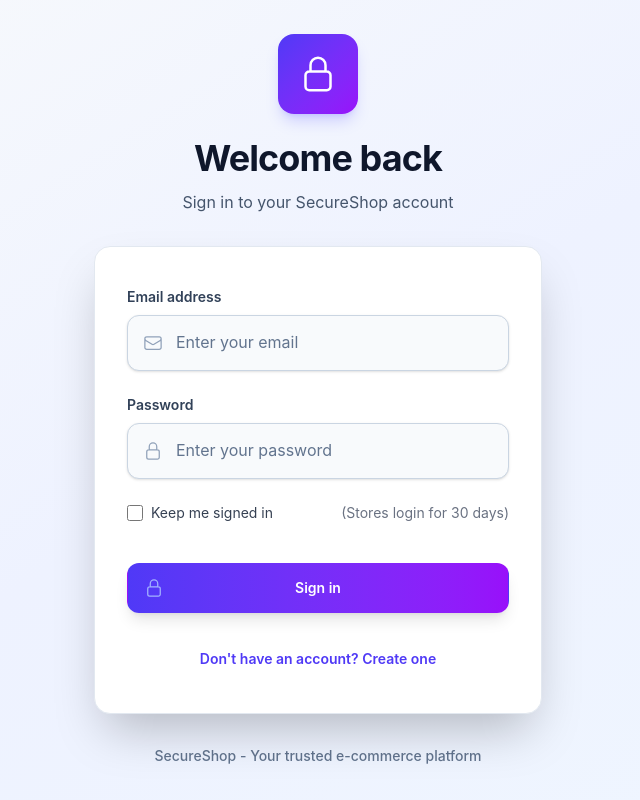
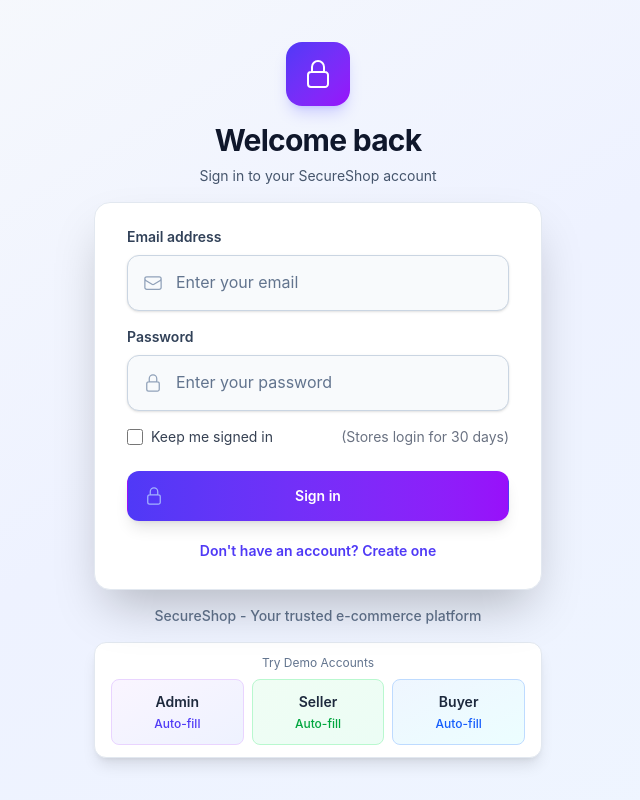
Before and after one commit to TheRealShek/SecureShop, a React (Vite) app in the folder secure-frontend/: page /login in a window 1280 px wide. Shown: the whole page, without its empty margins (322-962 px from the left). Built offline with nearby package versions, Linux system fonts and the light colour scheme; no server answers.

Commit message:
feat: Enhance LoginPage UI with demo credentials and improved layout

```diff
--- a/secure-frontend/src/pages/LoginPage.tsx
+++ b/secure-frontend/src/pages/LoginPage.tsx
@@ -121,17 +121,17 @@ export function LoginPage() {
   }
 
   return (
-    <div className="min-h-screen flex items-center justify-center bg-gradient-to-br from-slate-50 via-indigo-50 to-blue-50 px-4 sm:px-6 lg:px-8">
-      <div className="max-w-md w-full space-y-8 animate-fade-in">
+    <div className="min-h-screen flex items-center justify-center bg-gradient-to-br from-slate-50 via-indigo-50 to-blue-50 px-4 sm:px-6 lg:px-8 py-4">
+      <div className="max-w-md w-full space-y-4 animate-fade-in">
         {/* Header */}
         <div className="text-center">
-          <div className="mx-auto h-20 w-20 bg-gradient-to-br from-indigo-600 to-purple-600 rounded-2xl flex items-center justify-center shadow-lg shadow-indigo-500/25">
-            <LockClosedIcon className="h-10 w-10 text-white" />
+          <div className="mx-auto h-16 w-16 bg-gradient-to-br from-indigo-600 to-purple-600 rounded-2xl flex items-center justify-center shadow-lg shadow-indigo-500/25">
+            <LockClosedIcon className="h-8 w-8 text-white" />
           </div>
-          <h2 className="mt-6 text-4xl font-bold tracking-tight text-slate-900">
+          <h2 className="mt-4 text-3xl font-bold tracking-tight text-slate-900">
             {isRegisterMode ? 'Create Account' : 'Welcome back'}
           </h2>
-          <p className="mt-3 text-base text-slate-600">
+          <p className="mt-2 text-sm text-slate-600">
             {isRegisterMode
               ? 'Join SecureShop as a buyer or seller'
               : 'Sign in to your SecureShop account'
@@ -140,8 +140,8 @@ export function LoginPage() {
         </div>
 
         {/* Form Card */}
-        <div className="bg-white py-10 px-8 shadow-2xl rounded-2xl border border-slate-200 backdrop-blur-sm">
-          <form className="space-y-6" onSubmit={handleSubmit}>
+        <div className="bg-white py-6 px-8 shadow-2xl rounded-2xl border border-slate-200 backdrop-blur-sm">
+          <form className="space-y-4" onSubmit={handleSubmit}>
             {/* Error Message */}
             {error && (
               <div className="rounded-xl bg-red-50 border border-red-200 p-4 animate-shake shadow-sm">
@@ -266,7 +266,7 @@ export function LoginPage() {
             )}
 
             {/* Submit Button */}
-            <div className="pt-4">
+            <div className="pt-2">
               <button
                 type="submit"
                 disabled={loading || isLoading}
@@ -284,7 +284,7 @@ export function LoginPage() {
           </form>
 
           {/* Toggle Mode */}
-          <div className="mt-8 text-center">
+          <div className="mt-4 text-center">
             <button
               type="button"
               onClick={toggleMode}
@@ -304,6 +304,63 @@ export function LoginPage() {
             SecureShop - Your trusted e-commerce platform
           </p>
         </div>
+
+        {/* Demo Credentials - Only show on login mode */}
+        {!isRegisterMode && (
+          <div className="bg-white rounded-xl shadow-lg border border-slate-200 px-4 py-3">
+            <p className="text-xs text-slate-500 text-center mb-2">Try Demo Accounts</p>
+
+            <div className="grid grid-cols-3 gap-2">
+              {/* Admin Demo Button */}
+              <button
+                type="button"
+                onClick={() => {
+                  setEmail('admin@secureshop.com');
+                  setPassword('admin123');
+                  setError('');
+                }}
+                className="flex flex-col items-center justify-center p-3 bg-gradient-to-br from-purple-50 to-indigo-50 hover:from-purple-100 hover:to-indigo-100 border border-purple-200 rounded-lg transition-all duration-200 group"
+              >
+                <p className="text-sm font-semibold text-slate-800 mb-1">Admin</p>
+                <span className="text-xs text-indigo-600 font-medium group-hover:text-indigo-700">
+                  Auto-fill
+                </span>
+              </button>
+
+              {/* Seller Demo Button */}
+              <button
+                type="button"
+                onClick={() => {
+                  setEmail('seller@secureshop.com');
+                  setPassword('seller123');
+                  setError('');
+                }}
+                className="flex flex-col items-center justify-center p-3 bg-gradient-to-br from-green-50 to-emerald-50 hover:from-green-100 hover:to-emerald-100 border border-green-200 rounded-lg transition-all duration-200 group"
+              >
+                <p className="text-sm font-semibold text-slate-800 mb-1">Seller</p>
+                <span className="text-xs text-green-600 font-medium group-hover:text-green-700">
+                  Auto-fill
+                </span>
+              </button>
+
+              {/* Buyer Demo Button */}
+              <button
+                type="button"
+                onClick={() => {
+                  setEmail('buyer@secureshop.com');
+                  setPassword('buyer123');
+                  setError('');
+                }}
+                className="flex flex-col items-center justify-center p-3 bg-gradient-to-br from-blue-50 to-cyan-50 hover:from-blue-100 hover:to-cyan-100 border border-blue-200 rounded-lg transition-all duration-200 group"
+              >
+                <p className="text-sm font-semibold text-slate-800 mb-1">Buyer</p>
+                <span className="text-xs text-blue-600 font-medium group-hover:text-blue-700">
+                  Auto-fill
+                </span>
+              </button>
+            </div>
+          </div>
+        )}
       </div>
     </div>
   );
```
